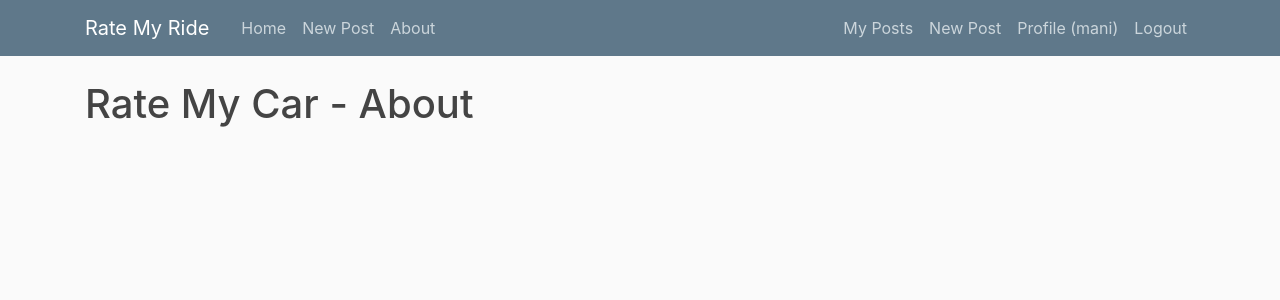
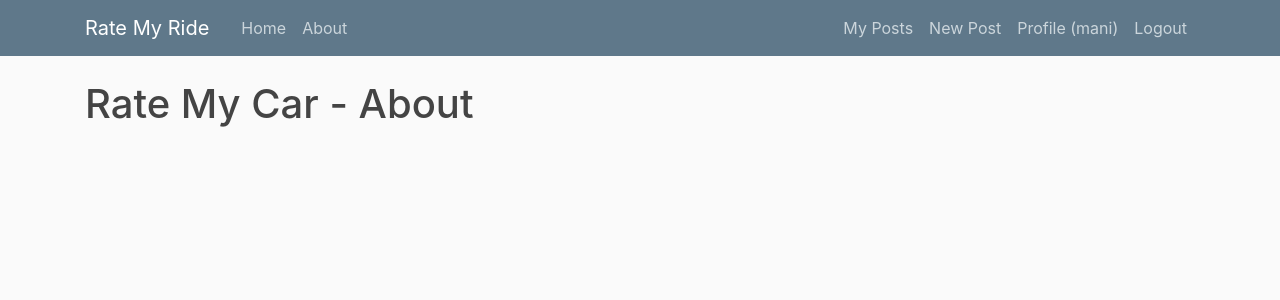
Before and after one commit to pallavidogra/RateMyRide, a Django app: page /about/ in a window 1280 px wide. Shown: the top 300 px of the page. Run offline with Django 3.2, Linux system fonts and the light colour scheme; a user stored in the database is signed in; some libraries are stand-ins or nearby versions.

Commit message:
removed duplicate new post link

```diff
--- a/main/templates/main/base.html
+++ b/main/templates/main/base.html
@@ -30,11 +30,6 @@
             <div class="collapse navbar-collapse" id="navbarToggle">
               <div class="navbar-nav mr-auto">
                 <a class="nav-item nav-link" href="{% url 'main_view' %}">Home</a>
-
-                {% if user.is_authenticated %}
-                  <a class="nav-item nav-link" href="{% url 'post-create' %}">New Post</a>
-                {% endif %}
-
                 <a class="nav-item nav-link" href="{% url 'main_about' %}">About</a>
                 {% if user.username == "admin" %}
                   <a class="nav-item nav-link" href="/admin/">Admin</a>
```
